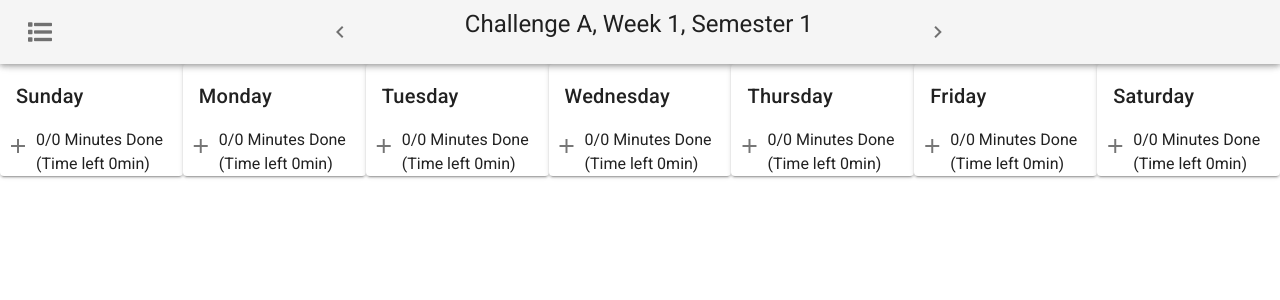
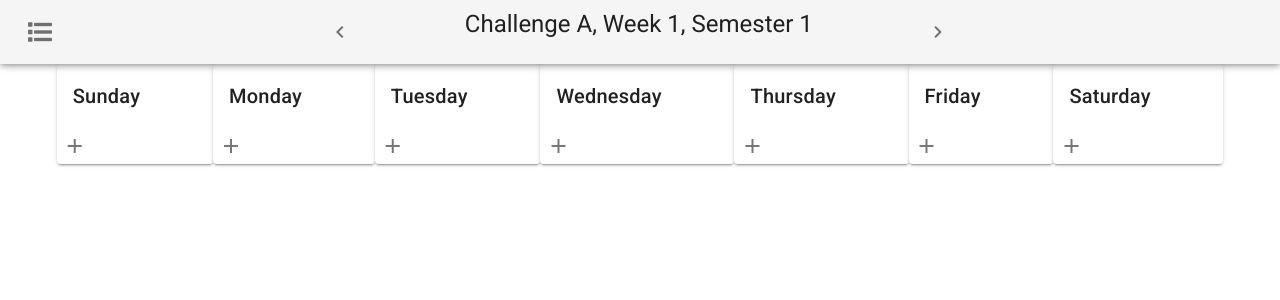
Before and after one commit to anbcodes/School_Planner, a Vue app: page / in a window 1280 px wide. Shown: the top 300 px of the page. Built offline with nearby package versions, Linux system fonts and the light colour scheme.

Commit message:
do not show progress if there is no items

```diff
--- a/src/components/Day.vue
+++ b/src/components/Day.vue
@@ -19,7 +19,9 @@
           <v-icon>add</v-icon>
         </v-btn>
       </v-flex>
-      <v-flex>{{timeDone}}/{{totalTime}} Minutes Done (Time left {{totalTime-timeDone}}min)</v-flex>
+      <v-flex
+        v-if="totalTime > 0"
+      >{{timeDone}}/{{totalTime}} Minutes Done (Time left {{totalTime-timeDone}}min)</v-flex>
     </v-layout>
   </v-card>
 </template>
```
Also changed, not shown: 1 other file (tests, documents, lock files or other folders).
